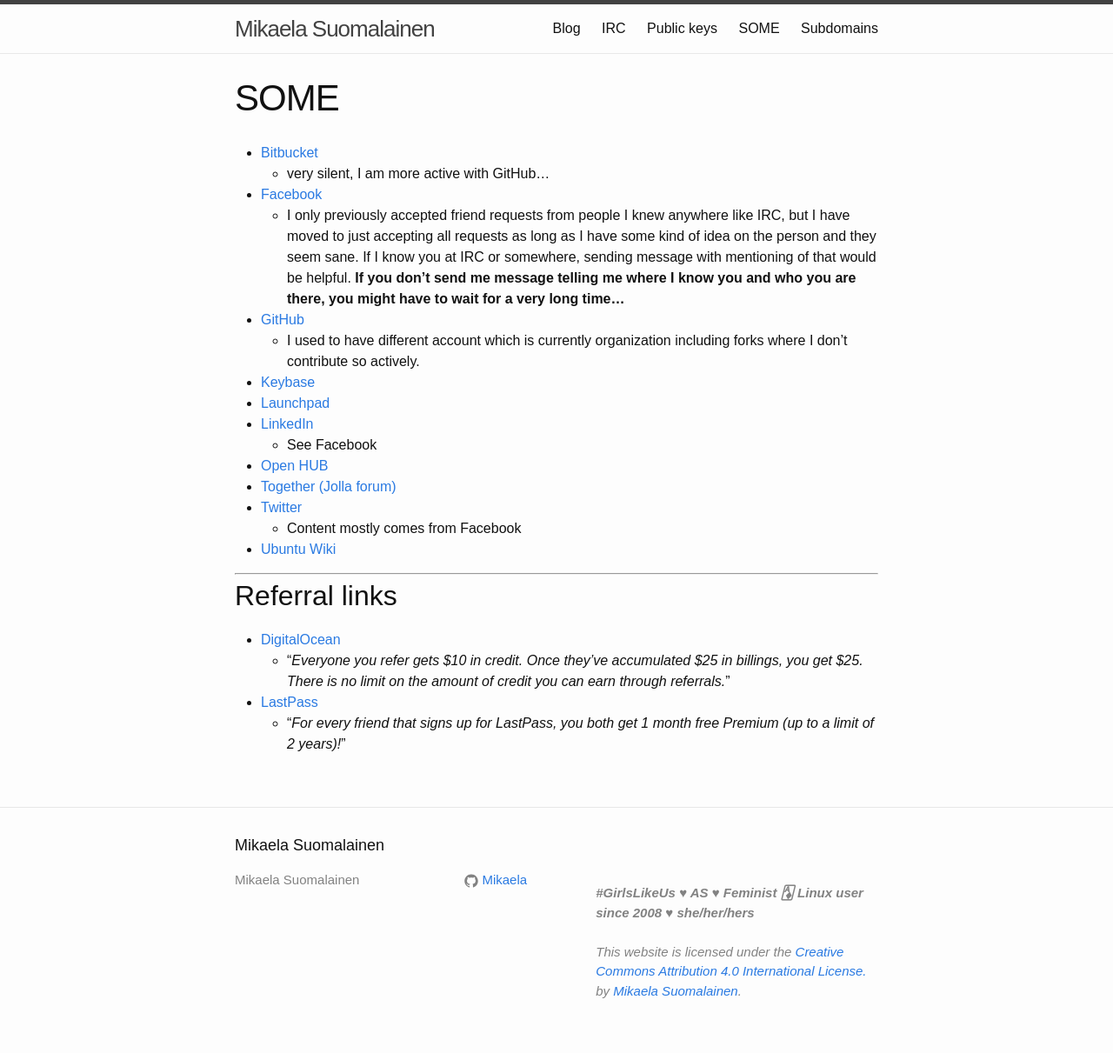
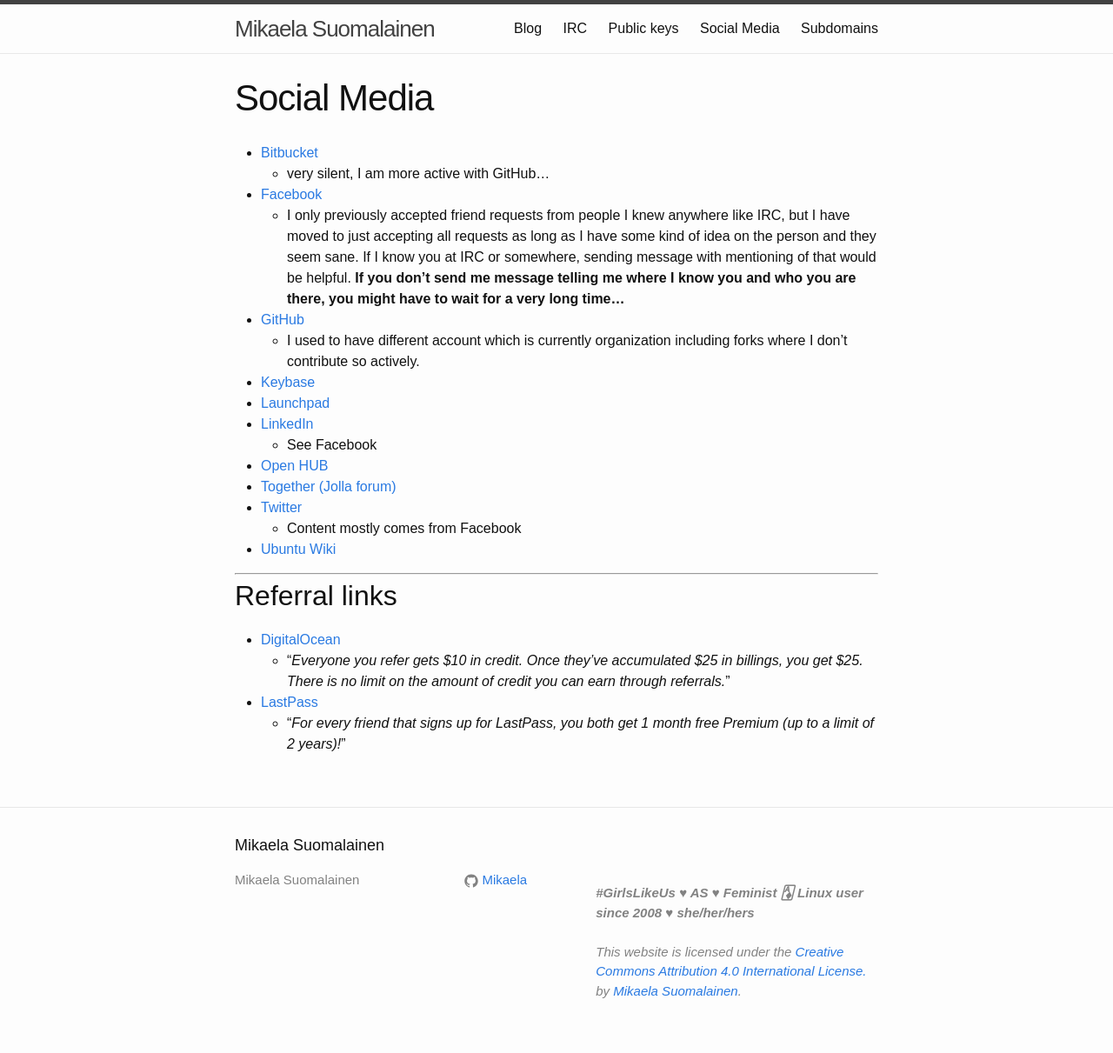
Before and after one commit to Mikaela/mikaela.github.io, a Jekyll site: the page built from pages/some.markdown, in a window 1280 px wide. Shown: the whole page at 87% size. Built offline with Jekyll 4.4.1, drawn with Linux system fonts in a browser that asks for light colours; Markdown is read by kramdown in place of the engine named in the settings.

Commit message:
some: expand SOME to Social Media (to make sense)

```diff
--- a/pages/some.markdown
+++ b/pages/some.markdown
@@ -1,6 +1,6 @@
 ---
 layout: page
-title: SOME
+title: Social Media
 permalink: /some/
 redirect_from: /links/
 excerpt: "Links to my SOcial MEdia accounts and other accounts around the internet."
```
